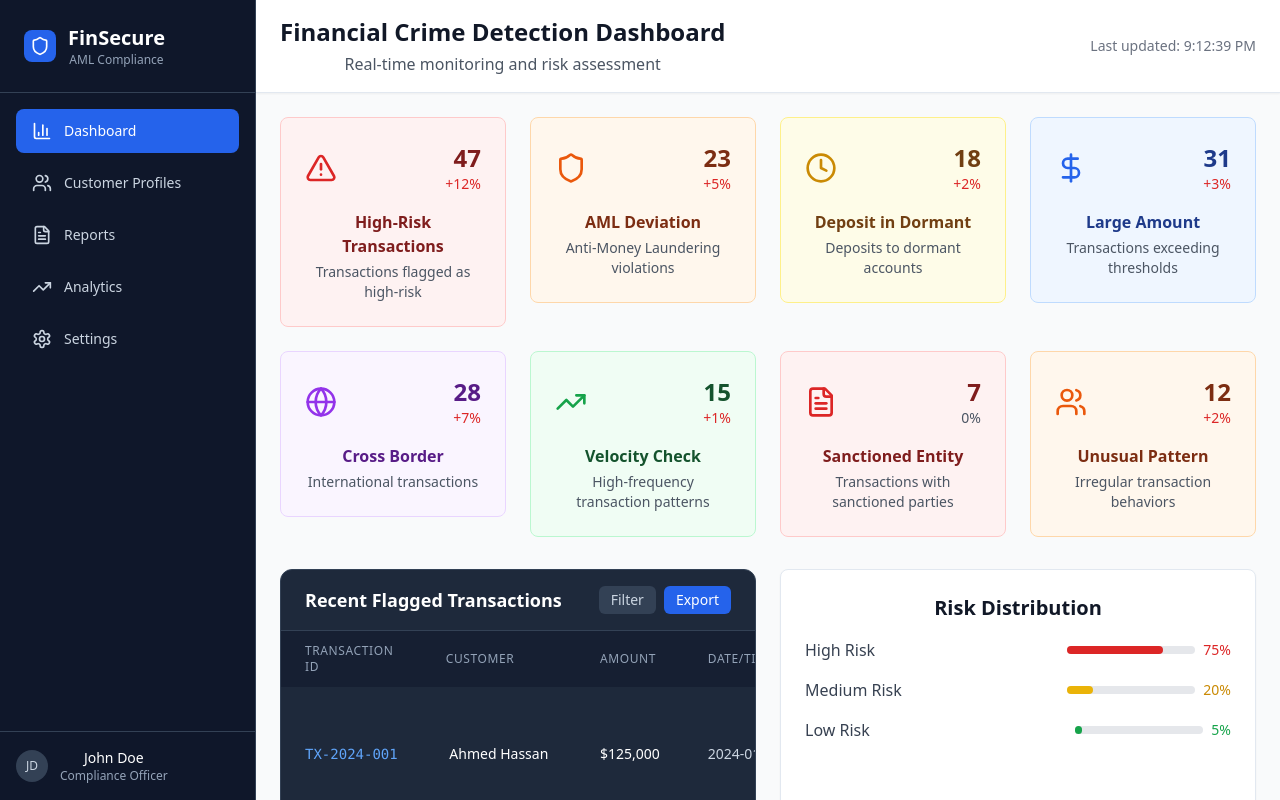
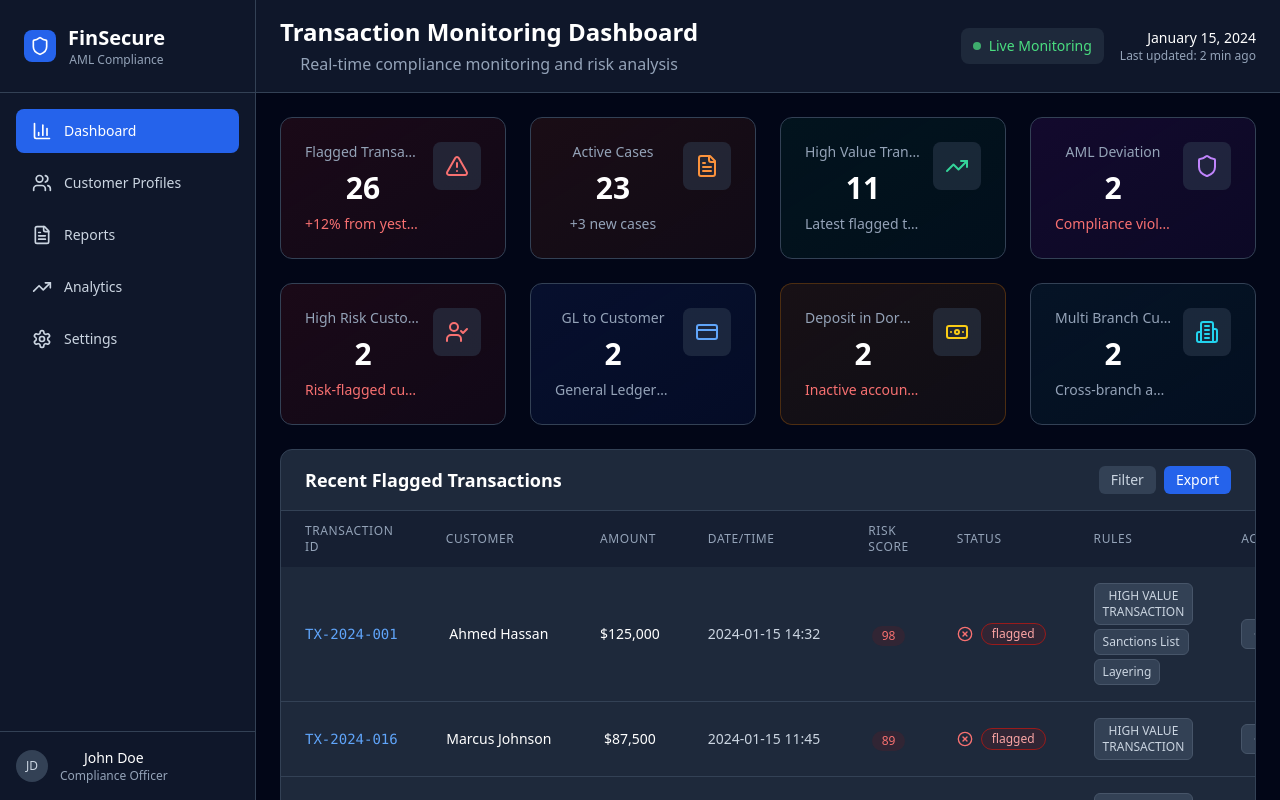
Before and after one commit to Cyrilkwashie/finview-alert-compass, a React (Vite) app: page / in a window 1280 px wide. Built offline with nearby package versions, Linux system fonts and the light colour scheme.

Commit message:
Reverted to commit a133048fedd3f8371a7c2dfe3304e8d0c2460db3

```diff
--- a/package.json
+++ b/package.json
@@ -56,7 +56,6 @@
     "react-router-dom": "^6.26.2",
     "recharts": "^2.12.7",
     "sonner": "^1.5.0",
-    "sweetalert2": "^11.22.2",
     "tailwind-merge": "^2.5.2",
     "tailwindcss-animate": "^1.0.7",
     "vaul": "^0.9.3",
--- a/src/pages/Index.tsx
+++ b/src/pages/Index.tsx
@@ -1,218 +1,259 @@
 
 import React from 'react';
-import { AlertTriangle, TrendingUp, Users, DollarSign, Globe, Shield, Clock, FileText } from 'lucide-react';
-import { Link } from 'react-router-dom';
+import { useNavigate } from 'react-router-dom';
+import {
+  AlertTriangle,
+  FileText,
+  TrendingUp,
+  Users,
+  Activity,
+  DollarSign,
+  Clock,
+  Shield,
+  CreditCard,
+  Building2,
+  UserCheck,
+  Banknote
+} from 'lucide-react';
 import Sidebar from '../components/Sidebar';
+import KPICard from '../components/KPICard';
 import TransactionTable from '../components/TransactionTable';
+import { mockTransactions } from '../data/mockData';
 
 const Index = () => {
-  const kpiData = [
-    {
-      title: 'High-Risk Transactions',
-      value: '47',
-      change: '+12%',
-      trend: 'up',
-      icon: AlertTriangle,
-      color: 'red',
-      description: 'Transactions flagged as high-risk',
-      link: '/transactions'
-    },
-    {
-      title: 'AML Deviation',
-      value: '23',
-      change: '+5%',
-      trend: 'up',
-      icon: Shield,
-      color: 'orange',
-      description: 'Anti-Money Laundering violations',
-      link: '/transactions?rule=AML_DEVIATION'
-    },
-    {
-      title: 'Deposit in Dormant',
-      value: '18',
-      change: '+2%',
-      trend: 'up',
-      icon: Clock,
-      color: 'yellow',
-      description: 'Deposits to dormant accounts',
-      link: '/transactions?rule=DEPOSIT_IN_DORMANT'
-    },
-    {
-      title: 'Large Amount',
-      value: '31',
-      change: '+3%',
-      trend: 'up',
-      icon: DollarSign,
-      color: 'blue',
-      description: 'Transactions exceeding thresholds',
-      link: '/transactions?rule=LARGE_AMOUNT'
-    },
-    {
-      title: 'Cross Border',
-      value: '28',
-      change: '+7%',
-      trend: 'up',
-      icon: Globe,
-      color: 'purple',
-      description: 'International transactions',
-      link: '/transactions?rule=CROSS_BORDER'
-    },
-    {
-      title: 'Velocity Check',
-      value: '15',
-      change: '+1%',
-      trend: 'up',
-      icon: TrendingUp,
-      color: 'green',
-      description: 'High-frequency transaction patterns',
-      link: '/transactions?rule=VELOCITY_CHECK'
-    },
-    {
-      title: 'Sanctioned Entity',
-      value: '7',
-      change: '0%',
-      trend: 'neutral',
-      icon: FileText,
-      color: 'red',
-      description: 'Transactions with sanctioned parties',
-      link: '/transactions?rule=SANCTIONED_ENTITY'
-    },
-    {
-      title: 'Unusual Pattern',
-      value: '12',
-      change: '+2%',
-      trend: 'up',
-      icon: Users,
-      color: 'orange',
-      description: 'Irregular transaction behaviors',
-      link: '/transactions?rule=UNUSUAL_PATTERN'
-    }
-  ];
+  const navigate = useNavigate();
 
-  const getColorClasses = (color: string) => {
-    const colorMap: { [key: string]: string } = {
-      red: 'bg-red-50 border border-red-200 hover:bg-red-100',
-      orange: 'bg-orange-50 border border-orange-200 hover:bg-orange-100',
-      yellow: 'bg-yellow-50 border border-yellow-200 hover:bg-yellow-100',
-      blue: 'bg-blue-50 border border-blue-200 hover:bg-blue-100',
-      purple: 'bg-purple-50 border border-purple-200 hover:bg-purple-100',
-      green: 'bg-green-50 border border-green-200 hover:bg-green-100'
-    };
-    return colorMap[color] || colorMap.red;
+  // Mock function to get transaction count for each rule
+  const getTransactionCountForRule = (ruleName: string) => {
+    return mockTransactions.filter(transaction =>
+      transaction.rules.some(rule => rule.toUpperCase() === ruleName.toUpperCase()) &&
+      transaction.status === 'flagged'
+    ).length;
   };
 
-  const getIconColorClasses = (color: string) => {
-    const colorMap: { [key: string]: string } = {
-      red: 'text-red-600',
-      orange: 'text-orange-600',
-      yellow: 'text-yellow-600',
-      blue: 'text-blue-600',
-      purple: 'text-purple-600',
-      green: 'text-green-600'
-    };
-    return colorMap[color] || colorMap.red;
-  };
-
-  const getTextColorClasses = (color: string) => {
-    const colorMap: { [key: string]: string } = {
-      red: 'text-red-900',
-      orange: 'text-orange-900',
-      yellow: 'text-yellow-900',
-      blue: 'text-blue-900',
-      purple: 'text-purple-900',
-      green: 'text-green-900'
-    };
-    return colorMap[color] || colorMap.red;
+  const handleCardClick = (cardType: string) => {
+    switch (cardType) {
+      case 'flagged-transactions':
+        navigate('/transactions');
+        break;
+      case 'active-cases':
+        navigate('/alerts');
+        break;
+      case 'high-value-transaction':
+        navigate('/transactions?rule=HIGH_VALUE_TRANSACTION');
+        break;
+      case 'aml-deviation':
+        navigate('/transactions?rule=AML_DEVIATION');
+        break;
+      case 'high-risk-customer':
+        navigate('/transactions?rule=HIGH_RISK_CUSTOMER_TRANSACTION');
+        break;
+      case 'gl-to-customer':
+        navigate('/transactions?rule=GL_TO_CUSTOMER');
+        break;
+      case 'deposit-dormant':
+        navigate('/transactions?rule=DEPOSIT_IN_DORMANT');
+        break;
+      case 'multi-branch':
+        navigate('/transactions?rule=MULTI_BRANCH_CUSTOMER_TRANSACTION');
+        break;
+      default:
+        break;
+    }
   };
 
   return (
-    <div className="flex h-screen bg-gray-50">
+    <div className="flex h-screen bg-slate-950">
       <Sidebar />
 
       <div className="flex-1 flex flex-col overflow-hidden">
         {/* Header */}
-        <header className="bg-white shadow-sm border-b px-6 py-4">
-          <div className="flex items-center justify-between">
+        <header className="bg-slate-900 border-b border-slate-700 px-4 md:px-6 py-4">
+          <div className="flex flex-col md:flex-row md:items-center justify-between gap-4">
             <div>
-              <h1 className="text-2xl font-bold text-gray-900">Financial Crime Detection Dashboard</h1>
-              <p className="text-gray-600 mt-1">Real-time monitoring and risk assessment</p>
+              <h1 className="text-xl md:text-2xl font-bold text-white">Transaction Monitoring Dashboard</h1>
+              <p className="text-slate-400 mt-1 text-sm md:text-base">Real-time compliance monitoring and risk analysis</p>
             </div>
-            <div className="flex items-center space-x-4">
-              <div className="text-sm text-gray-500">
-                Last updated: {new Date().toLocaleTimeString()}
+            <div className="flex flex-col sm:flex-row items-start sm:items-center space-y-2 sm:space-y-0 sm:space-x-4">
+              <div className="flex items-center space-x-2 bg-slate-800 px-3 py-2 rounded-lg">
+                <div className="h-2 w-2 bg-green-400 rounded-full animate-pulse"></div>
+                <span className="text-sm text-green-400 font-medium">Live Monitoring</span>
+              </div>
+              <div className="text-left sm:text-right">
+                <p className="text-sm text-white font-medium">January 15, 2024</p>
+                <p className="text-xs text-slate-400">Last updated: 2 min ago</p>
               </div>
             </div>
           </div>
         </header>
 
         {/* Main Content */}
-        <main className="flex-1 overflow-y-auto p-6">
-          {/* KPI Cards Grid */}
-          <div className="grid grid-cols-1 md:grid-cols-2 lg:grid-cols-4 gap-6 mb-8">
-            {kpiData.map((kpi, index) => {
-              const IconComponent = kpi.icon;
-              return (
-                <Link
-                  key={index}
-                  to={kpi.link}
-                  className="block hover:scale-105 transition-transform duration-200"
-                >
-                  <div className={`p-6 rounded-lg ${getColorClasses(kpi.color)} transition-all duration-200`}>
-                    <div className="flex items-center justify-between mb-4">
-                      <IconComponent className={`h-8 w-8 ${getIconColorClasses(kpi.color)}`} />
-                      <div className="text-right">
-                        <div className={`text-2xl font-bold ${getTextColorClasses(kpi.color)}`}>{kpi.value}</div>
-                        <div className={`text-sm ${kpi.trend === 'up' ? 'text-red-600' : kpi.trend === 'down' ? 'text-green-600' : 'text-gray-600'}`}>
-                          {kpi.change}
-                        </div>
-                      </div>
-                    </div>
-                    <div>
-                      <h3 className={`font-semibold mb-1 ${getTextColorClasses(kpi.color)}`}>{kpi.title}</h3>
-                      <p className="text-sm text-gray-600">{kpi.description}</p>
+        <main className="flex-1 overflow-y-auto p-4 md:p-6 space-y-4 md:space-y-6">
+          {/* KPI Cards */}
+          <div className="grid grid-cols-1 sm:grid-cols-2 lg:grid-cols-4 gap-4 md:gap-6">
+            <div onClick={() => handleCardClick('flagged-transactions')} className="cursor-pointer">
+              <KPICard
+                title="Flagged Transactions"
+                value={mockTransactions.filter(t => t.status === 'flagged').length}
+                change="+12% from yesterday"
+                changeType="negative"
+                icon={AlertTriangle}
+                iconColor="text-red-400"
+                bgColor="bg-gradient-to-br from-red-900/20 to-red-800/10 border-red-800/50"
+              />
+            </div>
+            <div onClick={() => handleCardClick('active-cases')} className="cursor-pointer">
+              <KPICard
+                title="Active Cases"
+                value="23"
+                change="+3 new cases"
+                changeType="neutral"
+                icon={FileText}
+                iconColor="text-orange-400"
+                bgColor="bg-gradient-to-br from-orange-900/20 to-orange-800/10 border-orange-800/50"
+              />
+            </div>
+            <div onClick={() => handleCardClick('high-value-transaction')} className="cursor-pointer">
+              <KPICard
+                title="High Value Transaction"
+                value={getTransactionCountForRule('HIGH VALUE TRANSACTION')}
+                change="Latest flagged transactions"
+                changeType="neutral"
+                icon={TrendingUp}
+                iconColor="text-emerald-400"
+                bgColor="bg-gradient-to-br from-emerald-900/20 to-emerald-800/10 border-emerald-800/50"
+              />
+            </div>
+            <div onClick={() => handleCardClick('aml-deviation')} className="cursor-pointer">
+              <KPICard
+                title="AML Deviation"
+                value={getTransactionCountForRule('AML DEVIATION')}
+                change="Compliance violations"
+                changeType="negative"
+                icon={Shield}
+                iconColor="text-purple-400"
+                bgColor="bg-gradient-to-br from-purple-900/20 to-purple-800/10 border-purple-800/50"
+              />
+            </div>
+          </div>
+
+          {/* Rule-based KPI Row */}
+          <div className="grid grid-cols-1 sm:grid-cols-2 lg:grid-cols-4 gap-4 md:gap-6">
+            <div onClick={() => handleCardClick('high-risk-customer')} className="cursor-pointer">
+              <KPICard
+                title="High Risk Customer Transaction"
+                value={getTransactionCountForRule('HIGH RISK CUSTOMER TRANSACTION')}
+                change="Risk-flagged customers"
+                changeType="negative"
+                icon={UserCheck}
+                iconColor="text-red-400"
+                bgColor="bg-gradient-to-br from-red-900/20 to-red-800/10 border-red-800/50"
+              />
+            </div>
+            <div onClick={() => handleCardClick('gl-to-customer')} className="cursor-pointer">
+              <KPICard
+                title="GL to Customer"
+                value={getTransactionCountForRule('GL TO CUSTOMER')}
+                change="General Ledger transfers"
+                changeType="neutral"
+                icon={CreditCard}
+                iconColor="text-blue-400"
+                bgColor="bg-gradient-to-br from-blue-900/20 to-blue-800/10 border-blue-800/50"
+              />
+            </div>
+            <div onClick={() => handleCardClick('deposit-dormant')} className="cursor-pointer">
+              <KPICard
+                title="Deposit in Dormant"
+                value={getTransactionCountForRule('DEPOSIT IN DORMANT')}
+                change="Inactive account activity"
+                changeType="negative"
+                icon={Banknote}
+                iconColor="text-yellow-400"
+                bgColor="bg-gradient-to-br from-yellow-900/20 to-yellow-800/10 border-yellow-800/50"
+              />
+            </div>
+            <div onClick={() => handleCardClick('multi-branch')} className="cursor-pointer">
+              <KPICard
+                title="Multi Branch Customer Transaction"
+                value={getTransactionCountForRule('MULTI BRANCH CUSTOMER TRANSACTION')}
+                change="Cross-branch activities"
+                changeType="neutral"
+                icon={Building2}
+                iconColor="text-cyan-400"
+                bgColor="bg-gradient-to-br from-cyan-900/20 to-cyan-800/10 border-cyan-800/50"
+              />
+            </div>
+          </div>
+
+          {/* Transaction Table - Show only last 5 flagged transactions */}
+          <TransactionTable showOnlyFlagged={true} limit={5} />
+
+          {/* Quick Stats */}
+          <div className="grid grid-cols-1 xl:grid-cols-2 gap-4 md:gap-6">
+            <div className="bg-slate-800 rounded-xl p-4 md:p-6 border border-slate-700">
+              <h3 className="text-lg font-semibold text-white mb-4">Recent Alerts</h3>
+              <div className="space-y-3">
+                <div className="flex items-center justify-between p-3 bg-red-900/20 border border-red-800 rounded-lg">
+                  <div className="flex items-center space-x-3">
+                    <AlertTriangle className="h-5 w-5 text-red-400 flex-shrink-0" />
+                    <div className="min-w-0">
+                      <p className="text-sm font-medium text-white truncate">Suspicious Pattern Detected</p>
+                      <p className="text-xs text-slate-400 truncate">Customer: Ahmed Hassan</p>
                     </div>
                   </div>
-                </Link>
-              );
-            })}
-          </div>
-
-          {/* Bottom Grid */}
-          <div className="grid grid-cols-1 lg:grid-cols-2 gap-6">
-            {/* Recent Transactions */}
-            <div className="lg:col-span-1">
-              <TransactionTable showOnlyFlagged={true} limit={5} />
+                  <span className="text-xs text-red-300 flex-shrink-0">2 min ago</span>
+                </div>
+                <div className="flex items-center justify-between p-3 bg-yellow-900/20 border border-yellow-800 rounded-lg">
+                  <div className="flex items-center space-x-3">
+                    <Clock className="h-5 w-5 text-yellow-400 flex-shrink-0" />
+                    <div className="min-w-0">
+                      <p className="text-sm font-medium text-white truncate">Large Transaction Review</p>
+                      <p className="text-xs text-slate-400 truncate">Amount: $125k</p>
+                    </div>
+                  </div>
+                  <span className="text-xs text-yellow-300 flex-shrink-0">5 min ago</span>
+                </div>
+                <div className="flex items-center justify-between p-3 bg-orange-900/20 border border-orange-800 rounded-lg">
+                  <div className="flex items-center space-x-3">
+                    <Users className="h-5 w-5 text-orange-400 flex-shrink-0" />
+                    <div className="min-w-0">
+                      <p className="text-sm font-medium text-white truncate">PEP Match Found</p>
+                      <p className="text-xs text-slate-400 truncate">Requires immediate review</p>
+                    </div>
+                  </div>
+                  <span className="text-xs text-orange-300 flex-shrink-0">12 min ago</span>
+                </div>
+              </div>
             </div>
 
-            {/* Risk Distribution */}
-            <div className="bg-white p-6 rounded-lg shadow-sm border">
-              <h2 className="text-xl font-semibold text-gray-900 mb-4">Risk Distribution</h2>
+            <div className="bg-slate-800 rounded-xl p-4 md:p-6 border border-slate-700">
+              <h3 className="text-lg font-semibold text-white mb-4">Risk Distribution</h3>
               <div className="space-y-4">
-                <div className="flex items-center justify-between">
-                  <span className="text-gray-700">High Risk</span>
-                  <div className="flex items-center space-x-2">
-                    <div className="w-32 bg-gray-200 rounded-full h-2">
-                      <div className="bg-red-600 h-2 rounded-full" style={{ width: '75%' }}></div>
-                    </div>
-                    <span className="text-red-600 text-sm font-medium">75%</span>
+                <div>
+                  <div className="flex items-center justify-between mb-2">
+                    <span className="text-sm text-slate-300">High Risk (80-100)</span>
+                    <span className="text-sm font-medium text-red-400">15%</span>
+                  </div>
+                  <div className="w-full bg-slate-700 rounded-full h-2">
+                    <div className="bg-red-500 h-2 rounded-full" style={{ width: '15%' }}></div>
                   </div>
                 </div>
-                <div className="flex items-center justify-between">
-                  <span className="text-gray-700">Medium Risk</span>
-                  <div className="flex items-center space-x-2">
-                    <div className="w-32 bg-gray-200 rounded-full h-2">
-                      <div className="bg-yellow-500 h-2 rounded-full" style={{ width: '20%' }}></div>
-                    </div>
-                    <span className="text-yellow-600 text-sm font-medium">20%</span>
+                <div>
+                  <div className="flex items-center justify-between mb-2">
+                    <span className="text-sm text-slate-300">Medium Risk (60-79)</span>
+                    <span className="text-sm font-medium text-yellow-400">35%</span>
+                  </div>
+                  <div className="w-full bg-slate-700 rounded-full h-2">
+                    <div className="bg-yellow-500 h-2 rounded-full" style={{ width: '35%' }}></div>
                   </div>
                 </div>
-                <div className="flex items-center justify-between">
-                  <span className="text-gray-700">Low Risk</span>
-                  <div className="flex items-center space-x-2">
-                    <div className="w-32 bg-gray-200 rounded-full h-2">
-                      <div className="bg-green-600 h-2 rounded-full" style={{ width: '5%' }}></div>
-                    </div>
-                    <span className="text-green-600 text-sm font-medium">5%</span>
+                <div>
+                  <div className="flex items-center justify-between mb-2">
+                    <span className="text-sm text-slate-300">Low Risk (0-59)</span>
+                    <span className="text-sm font-medium text-green-400">50%</span>
+                  </div>
+                  <div className="w-full bg-slate-700 rounded-full h-2">
+                    <div className="bg-green-500 h-2 rounded-full" style={{ width: '50%' }}></div>
                   </div>
                 </div>
               </div>
```
Also changed, not shown: src/components/TransactionDetail.tsx (+6 -69 lines), 1 other file (tests, documents, lock files or other folders).
